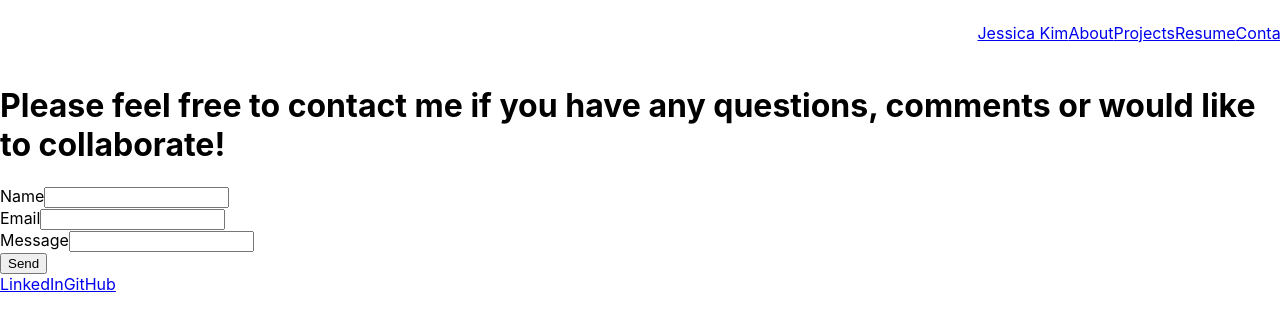
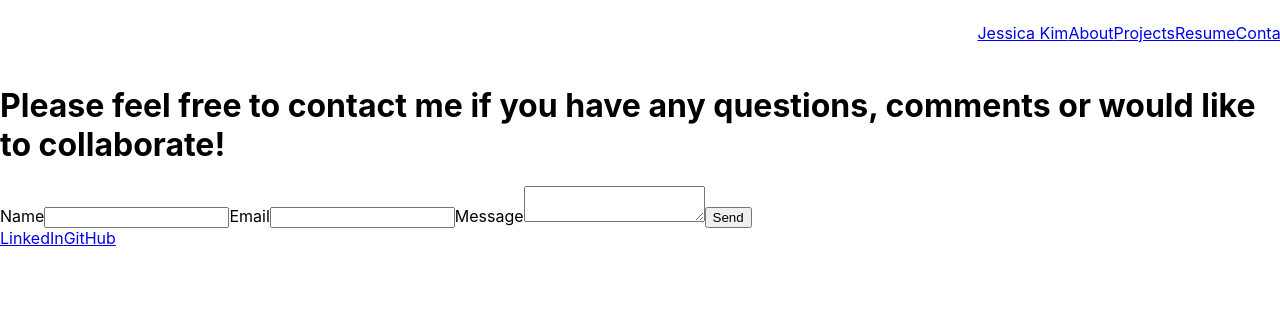
Before and after one commit to jessykim/jessica-kim-portfolio, a React (Create React App) app: page /contact in a window 1280 px wide. Shown: the top 328 px of the page. Built offline with nearby package versions, Linux system fonts and the light colour scheme.

Commit message:
complete email functionality in contact page using emailjs

```diff
--- a/package.json
+++ b/package.json
@@ -6,6 +6,7 @@
     "@testing-library/jest-dom": "^5.16.5",
     "@testing-library/react": "^13.4.0",
     "@testing-library/user-event": "^13.5.0",
+    "emailjs-com": "^3.2.0",
     "react": "^18.2.0",
     "react-dom": "^18.2.0",
     "react-pdf": "^5.7.2",
--- a/src/pages/Contact.jsx
+++ b/src/pages/Contact.jsx
@@ -1,24 +1,43 @@
+import { React, useRef } from 'react'
+import emailjs from 'emailjs-com'
+
 function Contact() {
+  const form = useRef()
+
+  const sendEmail = (e) => {
+    e.preventDefault()
+
+    emailjs.sendForm(
+      process.env.REACT_APP_SERVICE_ID,
+      process.env.REACT_APP_TEMPLATE_ID,
+      form.current,
+      process.env.REACT_APP_USER_ID
+    ).then(
+      result => console.log(result.text),
+      error => console.log(error.text)
+    )
+
+    e.target.reset()
+  }
+
   return (
     <>
       <h1>Please feel free to contact me if you have any questions, comments or would like to collaborate!</h1>
-      <form action="">
-        <div>
-          <label htmlFor="">Name</label>
-          <input type="text" />
-        </div>
-        <div>
-          <label htmlFor="">Email</label>
-          <input type="email" />
-        </div>
-        <div>
-          <label htmlFor="">Message</label>
-          <input type="text" />
-        </div>
-        <button>Send</button>
-      </form>
-      <a href="https://www.linkedin.com/in/jessicaykim/" target="_blank" rel="noopener noreferrer">LinkedIn</a>
-      <a href="https://github.com/jessykim" target="_blank" rel="noopener noreferrer">GitHub</a>
+      <div>
+        <form ref={form} onSubmit={sendEmail}>
+          <label>Name</label>
+          <input type="text" name="user_name" required />
+          <label>Email</label>
+          <input type="email" name="user_email" required />
+          <label>Message</label>
+          <textarea name="message" required />
+          <input type="submit" value="Send" />
+        </form>
+      </div>
+      <div>
+        <a href="https://www.linkedin.com/in/jessicaykim/" target="_blank" rel="noopener noreferrer">LinkedIn</a>
+        <a href="https://github.com/jessykim" target="_blank" rel="noopener noreferrer">GitHub</a>
+      </div>
     </>
   )
 }
```
Also changed, not shown: 1 other file (tests, documents, lock files or other folders).
